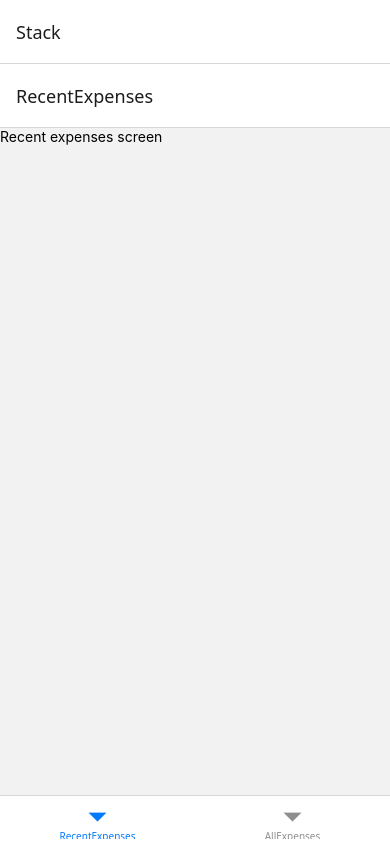
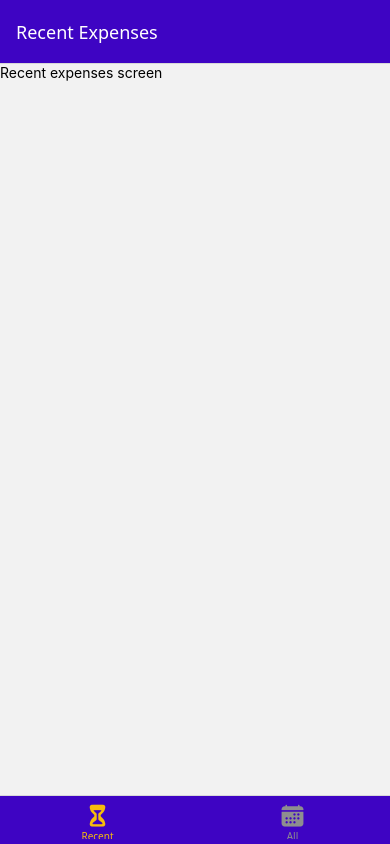
Before and after one commit to JuanCamiloClement/udemy-expenses-app, a React Native app: screen /Stack in a window 390 px wide. Built offline with nearby package versions, Linux system fonts and the light colour scheme.

Commit message:
header and tabs styles, initial expense components

```diff
--- /dev/null
+++ b/components/ExpensesOutput/ExpensesList.tsx
@@ -0,0 +1,5 @@
+import { FlatList, Text } from 'react-native';
+
+export const ExpensesList = () => {
+  return <FlatList data={[]} renderItem={() => <Text>Item</Text>} />;
+};
--- /dev/null
+++ b/constants/styles.ts
@@ -0,0 +1,16 @@
+export const GlobalStyles = {
+  colors: {
+    primary50: '#e4d9fd',
+    primary100: '#c6affc',
+    primary200: '#a281f0',
+    primary400: '#5721d4',
+    primary500: '#3e04c3',
+    primary700: '#2d0689',
+    primary800: '#200364',
+    accent500: '#f7bc0c',
+    error50: '#fcc4e4',
+    error500: '#9b095c',
+    gray500: '#39324a',
+    gray700: '#221c30',
+  },
+};
--- /dev/null
+++ b/constants/types.ts
@@ -0,0 +1,3 @@
+export type Expense = {
+  amount: number;
+};
--- /dev/null
+++ b/navigators/BottomTabNavigator.tsx
@@ -0,0 +1,44 @@
+import { createBottomTabNavigator } from '@react-navigation/bottom-tabs';
+import { Ionicons } from '@expo/vector-icons';
+
+import { AllExpensesScreen } from '../screens/AllExpensesScreen';
+import { RecentExpensesScreen } from '../screens/RecentExpensesScreen';
+import { GlobalStyles } from '../constants/styles';
+
+const BottomTabs = createBottomTabNavigator();
+
+export const BottomTabNavigator = () => {
+  return (
+    <BottomTabs.Navigator
+      screenOptions={{
+        headerStyle: {
+          backgroundColor: GlobalStyles.colors.primary500,
+        },
+        headerTintColor: 'white',
+        tabBarStyle: {
+          backgroundColor: GlobalStyles.colors.primary500,
+        },
+        tabBarActiveTintColor: GlobalStyles.colors.accent500,
+      }}
+    >
+      <BottomTabs.Screen
+        name="RecentExpenses"
+        component={RecentExpensesScreen}
+        options={{
+          title: 'Recent Expenses',
+          tabBarLabel: 'Recent',
+          tabBarIcon: ({ color, size }) => <Ionicons name="hourglass" size={size} color={color} />,
+        }}
+      />
+      <BottomTabs.Screen
+        name="AllExpenses"
+        component={AllExpensesScreen}
+        options={{
+          title: 'All Expenses',
+          tabBarLabel: 'All',
+          tabBarIcon: ({ color, size }) => <Ionicons name="calendar" size={size} color={color} />,
+        }}
+      />
+    </BottomTabs.Navigator>
+  );
+};
--- a/navigators/BottomTabsNavigator.tsx
+++ /dev/null
@@ -1,15 +0,0 @@
-import { createBottomTabNavigator } from '@react-navigation/bottom-tabs';
-
-import { AllExpensesScreen } from '../screens/AllExpensesScreen';
-import { RecentExpensesScreen } from '../screens/RecentExpensesScreen';
-
-const BottomTabs = createBottomTabNavigator();
-
-export const BottomTabsNavigator = () => {
-  return (
-    <BottomTabs.Navigator>
-      <BottomTabs.Screen name="RecentExpenses" component={RecentExpensesScreen} />
-      <BottomTabs.Screen name="AllExpenses" component={AllExpensesScreen} />
-    </BottomTabs.Navigator>
-  );
-};
--- a/navigators/RootStackNavigator.tsx
+++ b/navigators/RootStackNavigator.tsx
@@ -1,6 +1,6 @@
 import { createNativeStackNavigator } from '@react-navigation/native-stack';
 
-import { BottomTabsNavigator } from './BottomTabsNavigator';
+import { BottomTabNavigator } from './BottomTabNavigator';
 import { ManageExpenseScreen } from '../screens/ManageExpenseScreen';
 
 const Stack = createNativeStackNavigator();
@@ -8,7 +8,7 @@
 export const RootStackNavigator = () => {
   return (
     <Stack.Navigator>
-      <Stack.Screen name="Stack" component={BottomTabsNavigator} />
+      <Stack.Screen name="Stack" component={BottomTabNavigator} options={{ headerShown: false }} />
       <Stack.Screen name="ManageExpense" component={ManageExpenseScreen} />
     </Stack.Navigator>
   );
```
Also changed, not shown: components/ExpensesOutput/ExpensesOutput.tsx (added, +19 -0 lines), components/ExpensesOutput/ExpensesSummary.tsx (added, +18 -0 lines).
